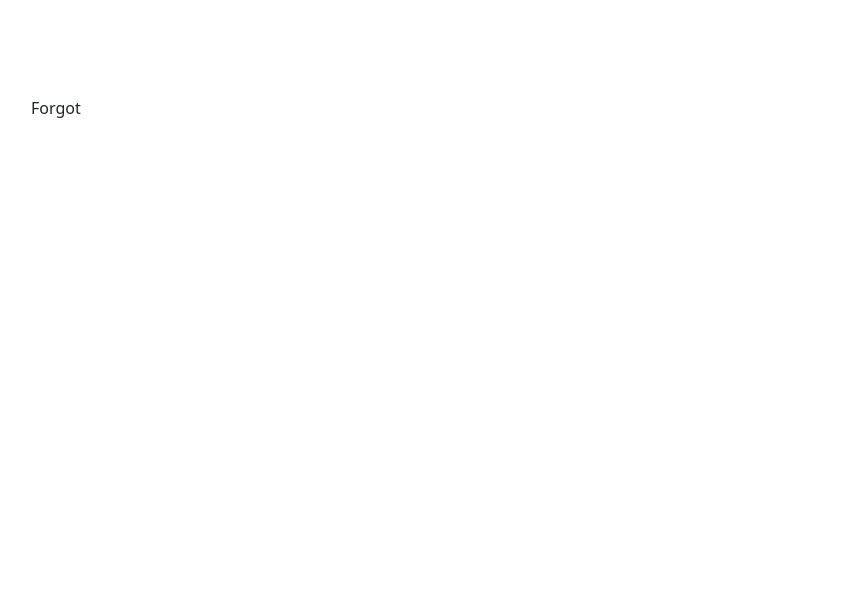
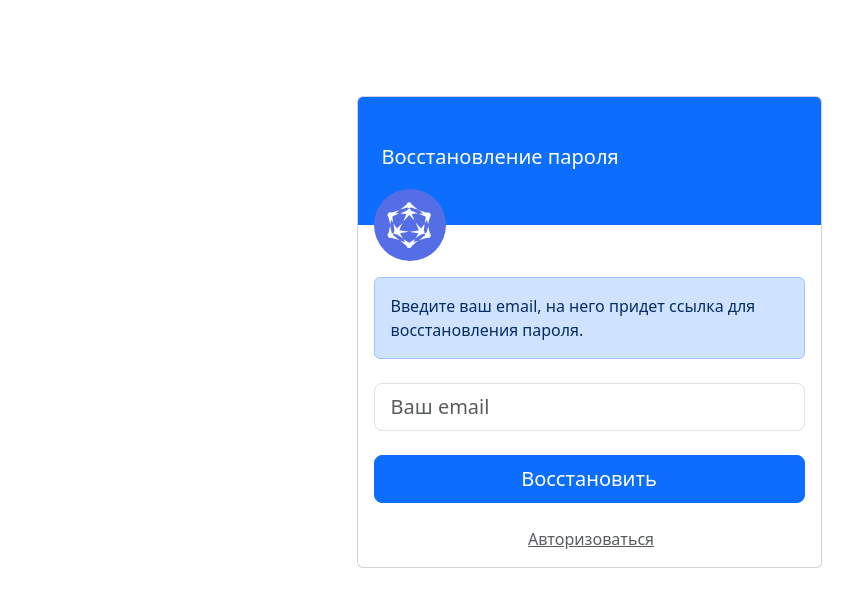
Before and after one commit to alex-lenk/jwt, a React (Create React App) app in the folder client/: page /forgot in a window 1280 px wide. Shown: the top 606 px of the page, without its empty margins (51-904 px from the left). Built offline with nearby package versions, Linux system fonts and the light colour scheme.

Commit message:
Created forgot page

```diff
--- a/client/src/components/Forgot.tsx
+++ b/client/src/components/Forgot.tsx
@@ -1,9 +1,42 @@
 import type { FC } from 'react';
+import { Link } from 'react-router-dom';
 import { observer } from 'mobx-react-lite';
+import logo from '../assets/img/logo-w-s.svg';
 
 const Forgot: FC = () => {
   return (
-    <>Forgot</>
+    <div className="m-auto col-md-8 col-lg-6 col-xl-5 card overflow-hidden">
+      <div className="bg-primary bg-soft pt-5 pb-5 ps-4">
+        <h5 className="text-white">Восстановление пароля</h5>
+      </div>
+
+      <div className="card-body pt-0">
+        <Link to="/" className="auth-logo avatar-md profile-user-wid mb-3 avatar-title rounded-circle">
+          <img src={ logo } alt="" className="rounded-circle"/>
+        </Link>
+
+        <div className="alert alert-primary mb-4" role="alert"> Введите ваш email, на него придет ссылка для
+          восстановления пароля.
+        </div>
+
+        <form className="form-horizontal">
+          <div className="mb-4">
+            <label htmlFor="email" className="form-label visually-hidden-focusable">Email</label>
+            <input type="email" name="email" className="form-control form-control-lg" id="email" placeholder="Ваш email"/>
+          </div>
+
+          <div className="mt-3 d-grid">
+            <button className="btn-primary btn-lg btn waves-effect waves-light" type="submit">Восстановить</button>
+          </div>
+
+          <div className="mt-4 text-center">
+            <Link to="/login" className="text-muted">
+              <i className="mdi mdi-lock me-1"></i> Авторизоваться
+            </Link>
+          </div>
+        </form>
+      </div>
+    </div>
   );
 };
 
```
